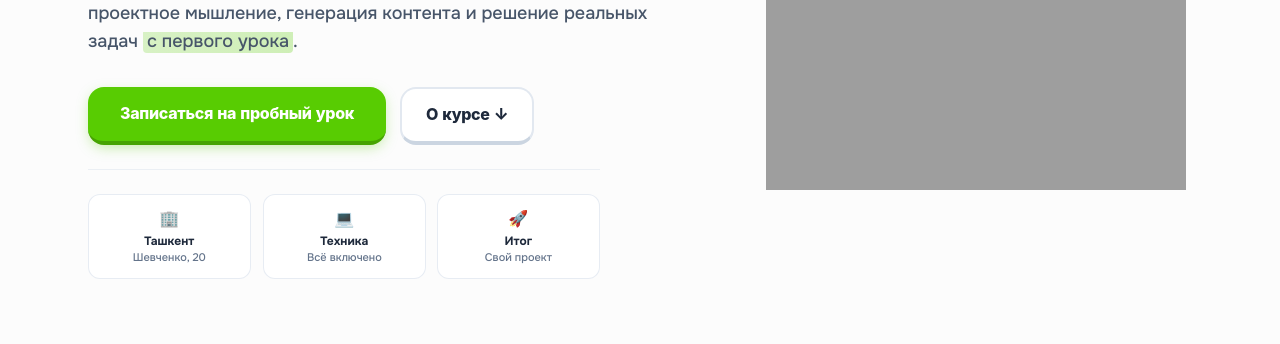
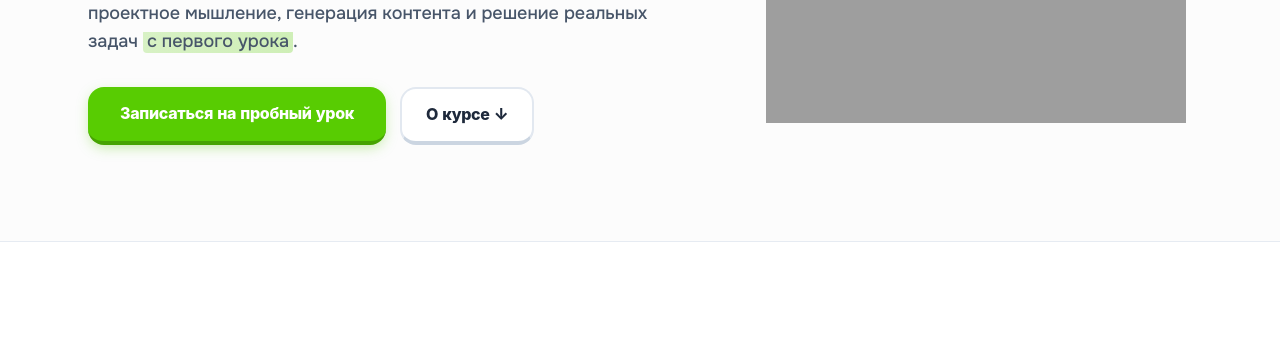
Before and after one commit to SheriAkhtamov/ai-kids-01academy, a website: page index.html in a window 1280 px wide. Shown: the part 456-800 px from the top of the page. Drawn offline with nearby package versions, Linux system fonts and the light colour scheme.

Commit message:
Удалены микро-карточки (Ташкент, Техника, Итог) из первого экрана

```diff
--- a/index.html
+++ b/index.html
@@ -91,25 +91,6 @@
               <a href="#about" class="btn-duo-secondary scroll-button px-6 py-3.5 text-base inline-flex items-center justify-center">
                 О курсе ↓
               </a>
-            </div>
-
-            <!-- Trust / Key Facts Micro-Cards with Staggered Scroll Reveal -->
-            <div class="grid grid-cols-3 gap-3 pt-6 mt-6 border-t border-slate-200/60 max-w-lg mx-auto lg:mx-0">
-              <div class="scroll-trust-card bg-white border border-slate-200/80 rounded-xl p-3 text-center shadow-xs">
-                <div class="text-base mb-0.5">🏢</div>
-                <div class="text-xs font-bold text-slate-800">Ташкент</div>
-                <div class="text-[11px] font-medium text-slate-500">Шевченко, 20</div>
-              </div>
-              <div class="scroll-trust-card bg-white border border-slate-200/80 rounded-xl p-3 text-center shadow-xs">
-                <div class="text-base mb-0.5">💻</div>
-                <div class="text-xs font-bold text-slate-800">Техника</div>
-                <div class="text-[11px] font-medium text-slate-500">Всё включено</div>
-              </div>
-              <div class="scroll-trust-card bg-white border border-slate-200/80 rounded-xl p-3 text-center shadow-xs">
-                <div class="text-base mb-0.5">🚀</div>
-                <div class="text-xs font-bold text-slate-800">Итог</div>
-                <div class="text-[11px] font-medium text-slate-500">Свой проект</div>
-              </div>
             </div>
 
           </div>
```
